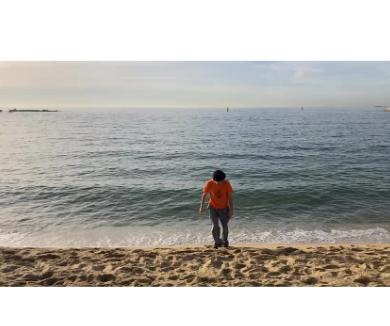
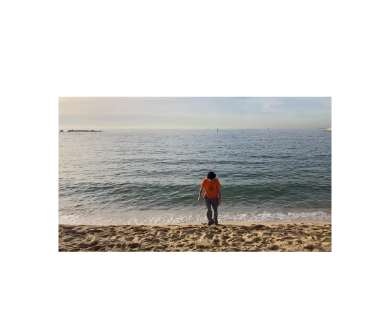
Before and after one commit to claraharguindey/claudio, a plain HTML site: page index.html in a window 390 px wide. Shown: the part 248-574 px from the top of the page. Drawn offline with Linux system fonts and the light colour scheme.

Commit message:
update sttyls

```diff
--- a/styles.css
+++ b/styles.css
@@ -3,10 +3,23 @@
 }
 
 #scrollImage {
-  width: 400px;
+  max-width: 30%;
+  max-height: 30%;
+  width: auto;
   height: auto;
   position: fixed;
   top: 50%;
   left: 50%;
   transform: translate(-50%, -50%);
 }
+
+@media screen and (max-width: 768px) {
+  .container {
+    height: 150vh;
+  }
+
+  #scrollImage {
+    max-width: 70%;
+    max-height: 70%;
+  }
+}
```
